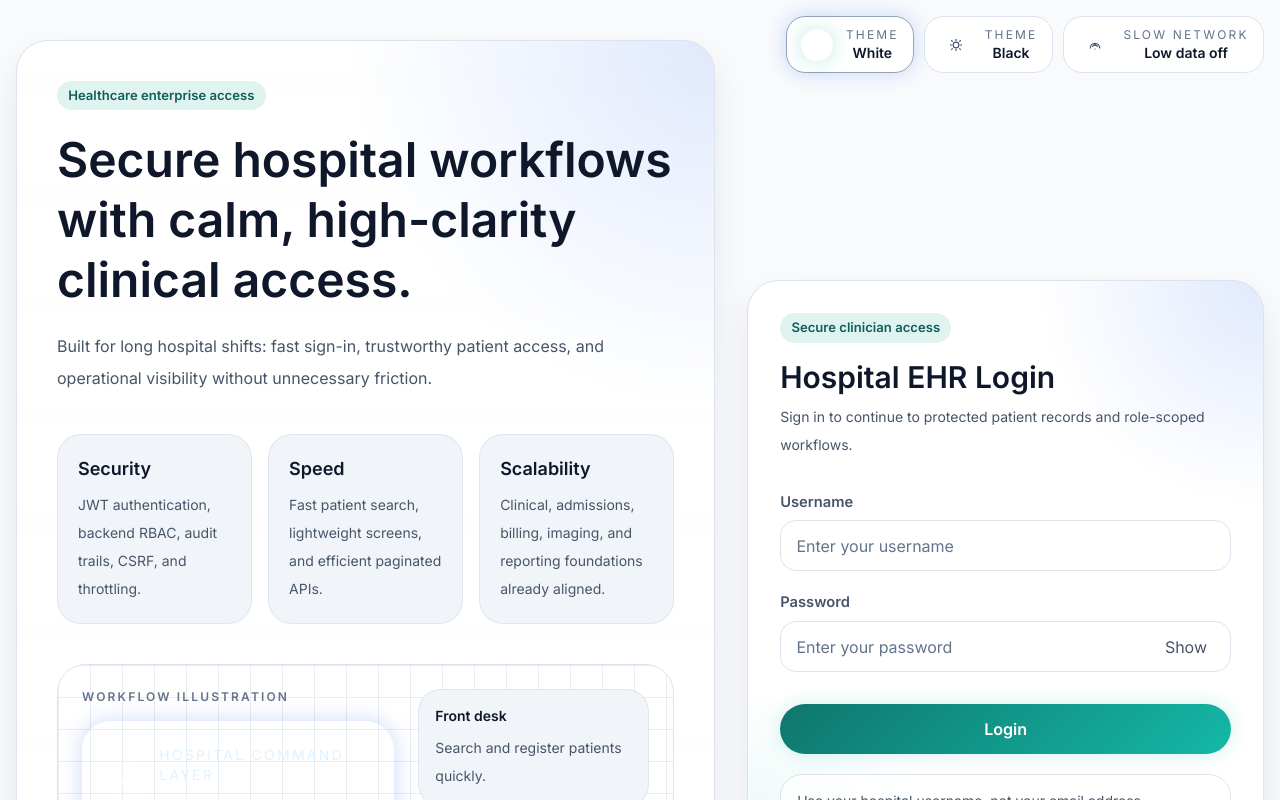
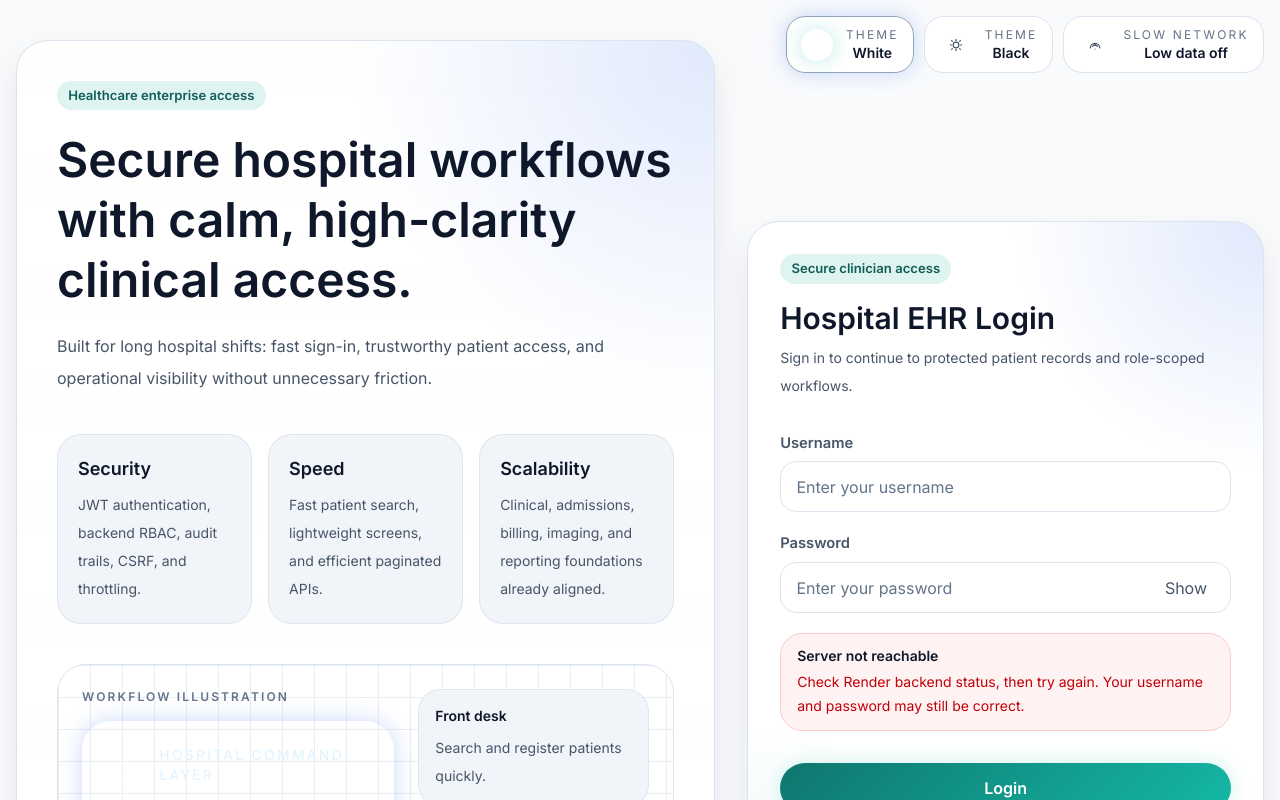
Before and after one commit to njambijamesnjongoro-eng/MAS, a Next.js app in the folder frontend/: page /login in a window 1280 px wide. Shown: the top 800 px of the page. Built offline with nearby package versions, Linux system fonts and the light colour scheme; no server answers.

Commit message:
Improve login warmup feedback

```diff
--- a/frontend/src/components/auth/login-form.tsx
+++ b/frontend/src/components/auth/login-form.tsx
@@ -13,23 +13,75 @@ type LoginResponse = {
   user?: AuthUser;
 };
 
+type WarmupResponse = {
+  ok?: boolean;
+  duration_ms?: number;
+};
+
+type ServerStatus = "checking" | "ready" | "slow" | "offline";
+
 export function LoginForm() {
   const router = useRouter();
   const [username, setUsername] = useState("");
   const [password, setPassword] = useState("");
   const [showPassword, setShowPassword] = useState(false);
   const [loading, setLoading] = useState(false);
+  const [slowLogin, setSlowLogin] = useState(false);
+  const [serverStatus, setServerStatus] = useState<ServerStatus>("checking");
+  const [warmupMs, setWarmupMs] = useState<number | null>(null);
   const [error, setError] = useState<string | null>(null);
 
   useEffect(() => {
+    let active = true;
+    let slowTimer: number | null = null;
+
+    async function warmBackend() {
+      const startedAt = Date.now();
+      slowTimer = window.setTimeout(() => {
+        if (active) {
+          setServerStatus("slow");
+        }
+      }, 4500);
+
+      try {
+        const response = await fetch("/api/system/warmup", { cache: "no-store" });
+        const payload = (await response.json().catch(() => ({}))) as WarmupResponse;
+        if (!active) {
+          return;
+        }
+        setWarmupMs(payload.duration_ms ?? Date.now() - startedAt);
+        setServerStatus(response.ok ? "ready" : "offline");
+      } catch {
+        if (active) {
+          setServerStatus("offline");
+        }
+      } finally {
+        if (slowTimer) {
+          window.clearTimeout(slowTimer);
+        }
+      }
+    }
+
     router.prefetch("/dashboard");
-    void fetch("/api/system/warmup", { cache: "no-store" }).catch(() => undefined);
+    void warmBackend();
+
+    return () => {
+      active = false;
+      if (slowTimer) {
+        window.clearTimeout(slowTimer);
+      }
+    };
   }, [router]);
 
   async function handleSubmit(event: React.FormEvent<HTMLFormElement>) {
     event.preventDefault();
     setLoading(true);
+    setSlowLogin(false);
     setError(null);
+
+    const slowLoginTimer = window.setTimeout(() => {
+      setSlowLogin(true);
+    }, 6000);
 
     try {
       const response = await fetch("/api/auth/login", {
@@ -57,11 +109,40 @@ export function LoginForm() {
 
       router.replace("/dashboard");
     } catch (submitError) {
-      setError(submitError instanceof Error ? submitError.message : "Login failed.");
+      setError(
+        submitError instanceof Error
+          ? submitError.message
+          : "Login failed. If the hospital server is waking up, wait one minute and try again.",
+      );
     } finally {
+      window.clearTimeout(slowLoginTimer);
       setLoading(false);
+      setSlowLogin(false);
     }
   }
+
+  const serverStatusView = {
+    checking: {
+      label: "Checking hospital server",
+      helper: "Preparing the secure backend before you sign in.",
+      className: "border border-[var(--border)] bg-[var(--panel-muted)] text-medical-secondary",
+    },
+    slow: {
+      label: "Server is waking up",
+      helper: "Free Render hosting can sleep. First login may take 30-60 seconds, then it becomes fast.",
+      className: "border border-[var(--border)] bg-[var(--panel-muted)] text-medical-secondary",
+    },
+    ready: {
+      label: "Server ready",
+      helper: warmupMs ? `Backend responded in ${(warmupMs / 1000).toFixed(1)}s.` : "You can sign in now.",
+      className: "border border-[var(--border)] bg-[var(--panel-muted)] text-medical-secondary",
+    },
+    offline: {
+      label: "Server not reachable",
+      helper: "Check Render backend status, then try again. Your username and password may still be correct.",
+      className: "border border-red-200 bg-red-50 text-red-700",
+    },
+  }[serverStatus];
 
   return (
     <form onSubmit={handleSubmit} className="medical-card medical-hero w-full rounded-[2rem] p-8 shadow-[0_24px_60px_rgba(15,23,42,0.18)]">
@@ -118,8 +199,19 @@ export function LoginForm() {
 
       {error && <div className="mt-5 rounded-2xl bg-red-50 px-4 py-3 text-sm text-red-700">{error}</div>}
 
+      <div className={`mt-5 rounded-[1.4rem] px-4 py-3 text-sm ${serverStatusView.className}`}>
+        <div className="font-semibold text-medical-primary">{serverStatusView.label}</div>
+        <div className="mt-1 leading-6">{serverStatusView.helper}</div>
+      </div>
+
+      {slowLogin && (
+        <div className="medical-subtle-panel mt-5 rounded-[1.4rem] px-4 py-3 text-sm leading-6 text-medical-secondary">
+          Still connecting to the hospital server. Please do not press login again; the secure backend may be waking up.
+        </div>
+      )}
+
       <button type="submit" disabled={loading} className="medical-button medical-button-primary mt-8 w-full">
-        {loading ? "Signing in..." : "Login"}
+        {loading ? (slowLogin ? "Still connecting..." : "Signing in...") : "Login"}
       </button>
 
       <div className="mt-5 rounded-[1.4rem] border border-[var(--border)] bg-[var(--panel-contrast)] px-4 py-4 text-sm text-medical-secondary">
```
